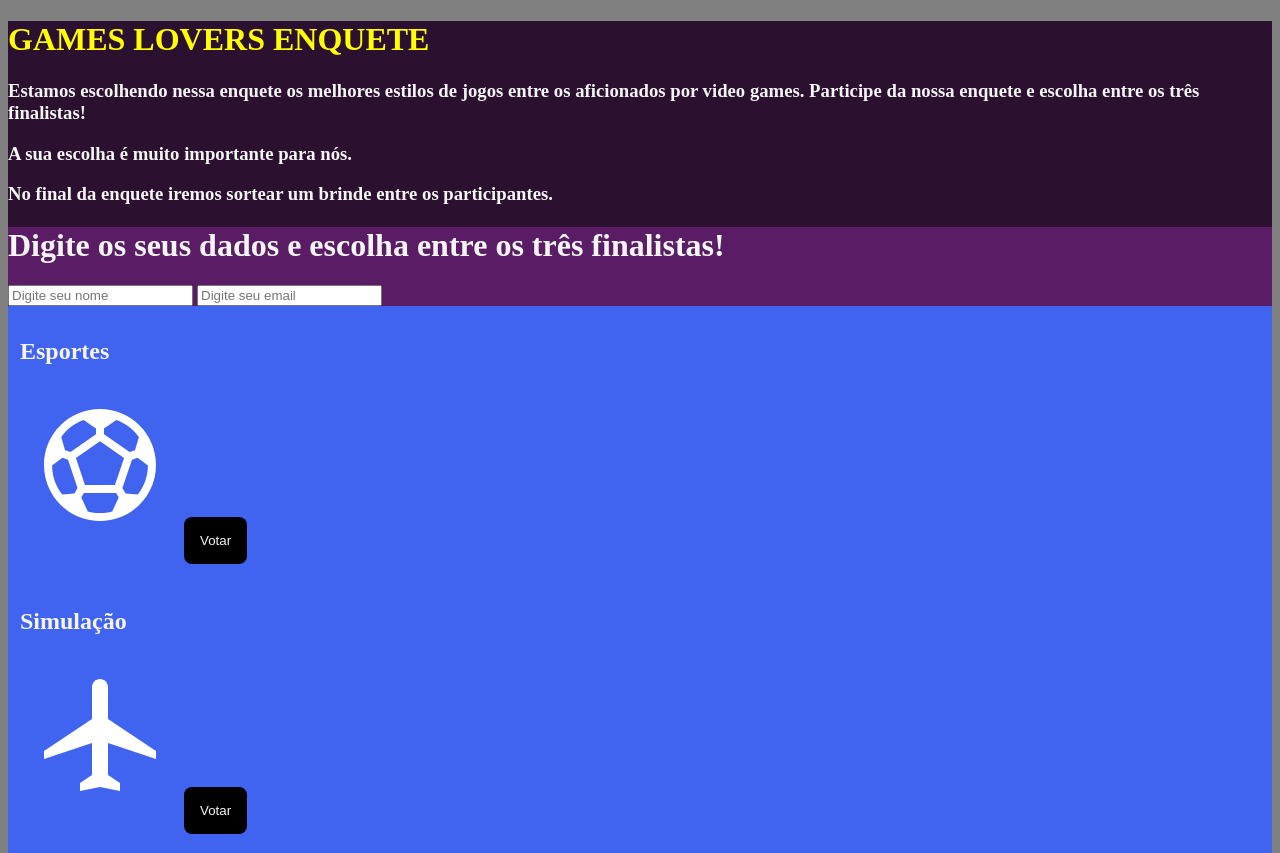
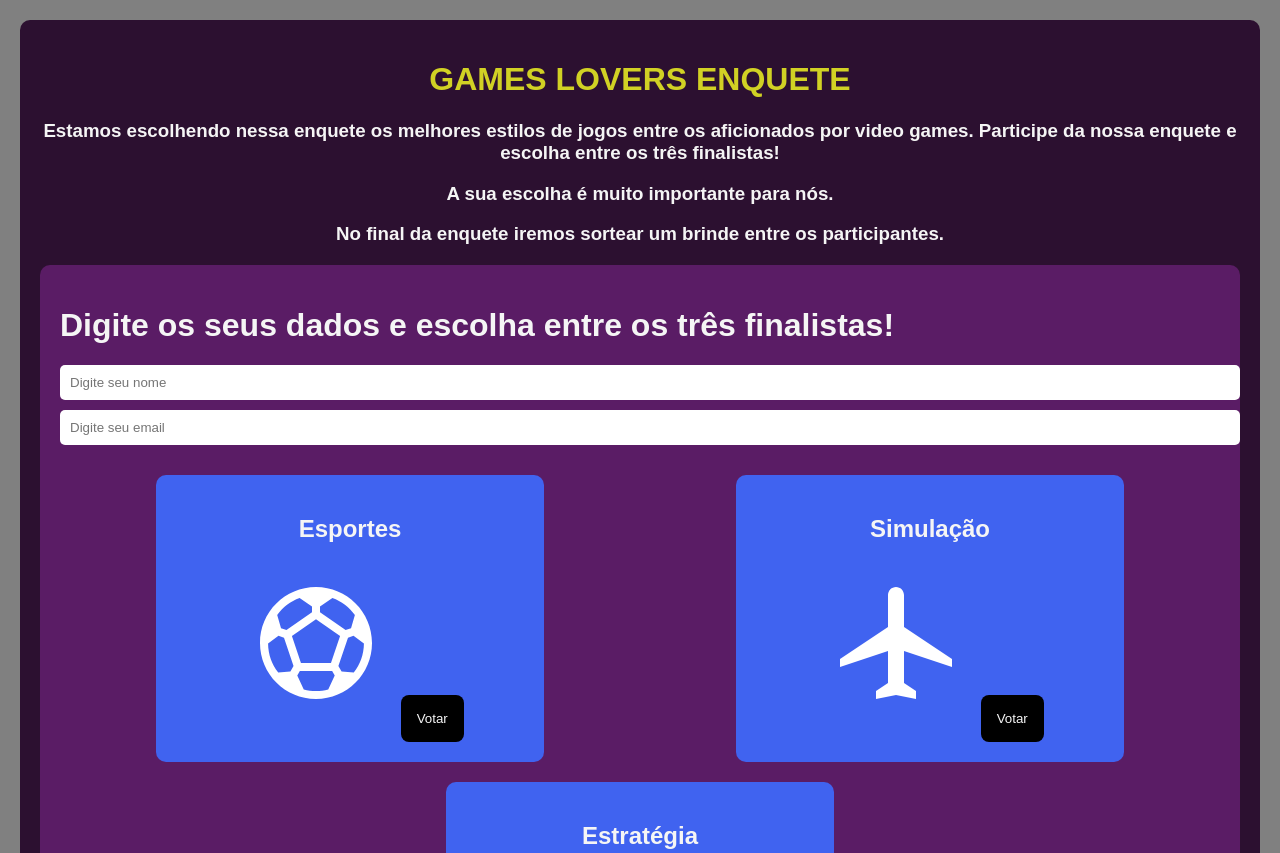
Before and after one commit to clararicioni/bootcampdev-proj2mod1, a plain HTML site: page index.html in a window 1280 px wide. Shown: the top 853 px of the page. Drawn offline with Linux system fonts and the light colour scheme.

Commit message:
closes #4 - elements separation

```diff
--- a/index.html
+++ b/index.html
@@ -5,38 +5,86 @@
     <meta charset="UTF-8">
     <meta name="viewport" content="width=device-width, initial-scale=1.0">
     <title>BootCamp DevJr - Proj 2 - Mod 1</title>
-</head>
     <style>
         body {
             background-color: grey;
+            font-family: Arial, sans-serif;
+            margin: 0;
+            padding: 0;
+        }
 
-    }
         .container {
             background-color: #2C1030;
             color: whitesmoke;
+            padding: 20px;
+            margin: 20px;
+            border-radius: 10px;
+        }
+
+        span h1{
+            color: rgb(209, 209, 36);
+        }
+        .cabecalho {
+            display: block;
+            text-align: center;
+            margin-bottom: 20px;
         }
 
         .box {
             background-color: #5A1C65;
+            padding: 20px;
+            border-radius: 10px;
+            margin: 20px 0;
         }
 
-    span h1 {
-        color: yellow;
+        .input {
+            margin-bottom: 20px;
+        }
+
+        input {
+            display: block;
+            width: 100%;
+            padding: 10px;
+            margin: 10px 0;
+            border-radius: 5px;
+            border: none;
+        }
+
+        .opcoes {
+            display: flex;
+            justify-content: space-around;
+            flex-wrap: wrap;
         }
 
         section {
             background-color: #4063F0;
-        padding: 12px;
+            padding: 20px;
+            margin: 10px;
+            border-radius: 10px;
+            text-align: center;
+            width: 30%;
         }
-    button{
+
+        button {
             background-color: black;
             color: whitesmoke;
             padding: 16px;
             outline: none;
             border-radius: 8px;
             border: none;
+            cursor: pointer;
+            margin-top: 10px;
+        }
+
+        button:hover {
+            background-color: #333;
+        }
+
+        h3{
+            text-align: center;
         }
     </style>
+</head>
 
 <body>
     <div class="container">
@@ -76,4 +124,5 @@
         <h3>Desenvolvido por GameTechLover&reg;</h3>
     </div>
 </body>
+
 </html>
```
Lines whose indentation alone changed are shown as unchanged.
